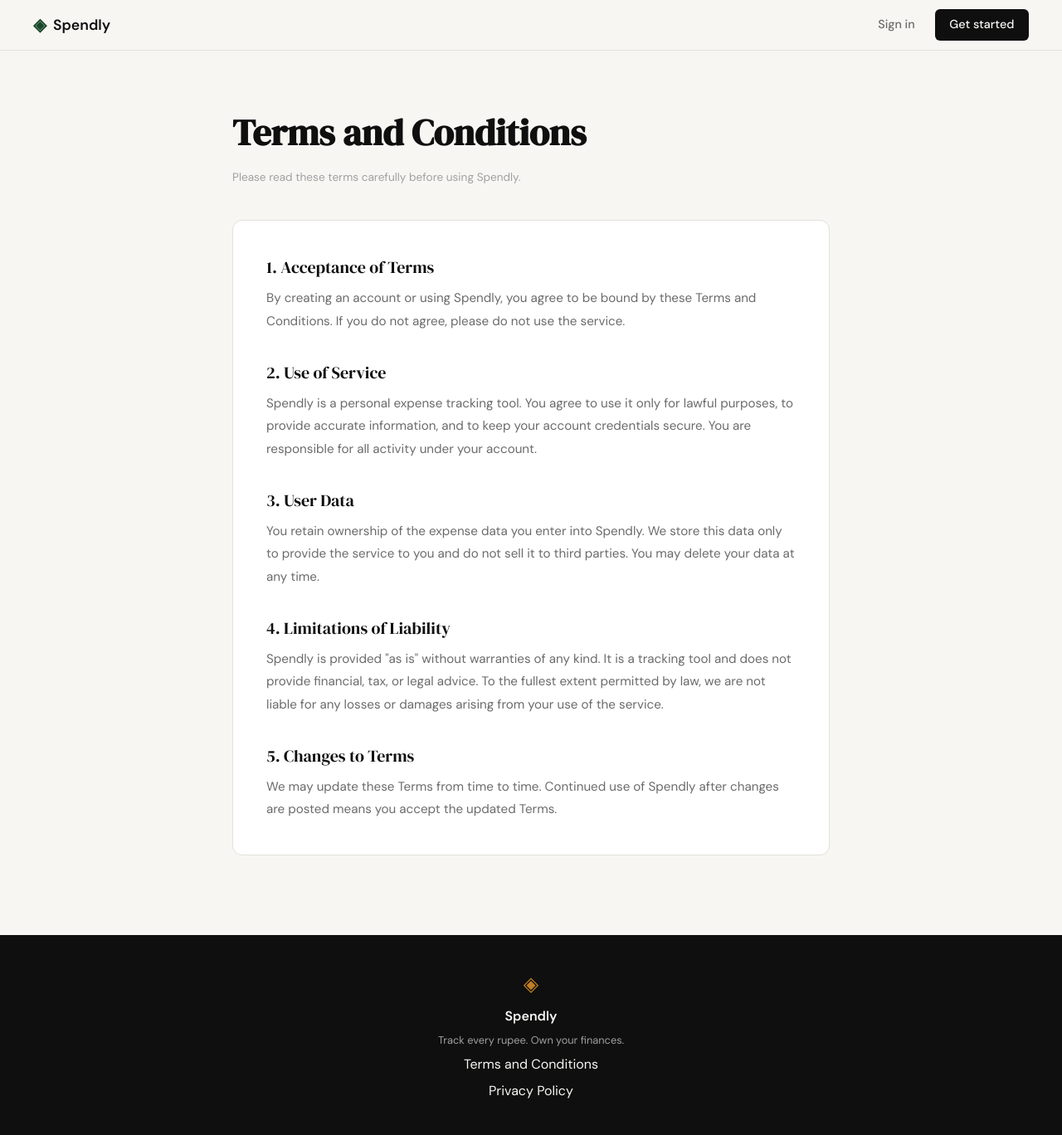
After one commit to Saiemkhan8540/spendly, a Flask app: page /terms in a window 1280 px wide. The commit adds this page. Shown: the whole page at 83% size. Run offline with Flask 3, Linux system fonts and the light colour scheme.

Commit message:
landing: add terms and conditions page and route

```diff
--- a/app.py
+++ b/app.py
@@ -20,6 +20,11 @@ def register():
 @app.route("/login")
 def login():
     return render_template("login.html")
+
+
+@app.route("/terms")
+def terms():
+    return render_template("terms.html")
 
 
 # ------------------------------------------------------------------ #
--- a/static/css/style.css
+++ b/static/css/style.css
@@ -369,6 +369,59 @@ a { color: inherit; text-decoration: none; }
 }
 
 /* ------------------------------------------------------------------ */
+/* Legal pages                                                         */
+/* ------------------------------------------------------------------ */
+
+.legal-section {
+    padding: 4rem 2rem 6rem;
+}
+
+.legal-container {
+    max-width: 720px;
+    margin: 0 auto;
+}
+
+.legal-title {
+    font-family: var(--font-display);
+    font-size: clamp(2rem, 4vw, 2.75rem);
+    color: var(--ink);
+    margin-bottom: 0.5rem;
+}
+
+.legal-updated {
+    font-size: 0.85rem;
+    color: var(--ink-faint);
+    margin-bottom: 2.5rem;
+}
+
+.legal-card {
+    background: var(--paper-card);
+    border: 1px solid var(--border);
+    border-radius: var(--radius-md);
+    padding: 2.5rem;
+}
+
+.legal-card h2 {
+    font-family: var(--font-display);
+    font-size: 1.25rem;
+    font-weight: 400;
+    color: var(--ink);
+    margin: 2rem 0 0.5rem;
+}
+
+.legal-card h2:first-child { margin-top: 0; }
+
+.legal-card p {
+    font-size: 0.95rem;
+    color: var(--ink-muted);
+    line-height: 1.8;
+}
+
+@media (max-width: 600px) {
+    .legal-card { padding: 1.5rem; }
+}
+
+/* ------------------------------------------------------------------ */
 /* Auth pages                                                          */
 /* ------------------------------------------------------------------ */
 
--- a/templates/base.html
+++ b/templates/base.html
@@ -34,7 +34,7 @@
             <span class="brand-icon">◈</span>
             <span class="footer-name">Spendly</span>
             <p class="footer-copy">Track every rupee. Own your finances.</p>
-            <a href="#">Terms and Conditions</a>
+            <a href="{{ url_for('terms') }}">Terms and Conditions</a>
             <a href="#">Privacy Policy</a>
         </div>
     </footer>
--- /dev/null
+++ b/templates/terms.html
@@ -0,0 +1,31 @@
+{% extends "base.html" %}
+
+{% block title %}Terms and Conditions — Spendly{% endblock %}
+
+{% block content %}
+
+<section class="legal-section">
+    <div class="legal-container">
+        <h1 class="legal-title">Terms and Conditions</h1>
+        <p class="legal-updated">Please read these terms carefully before using Spendly.</p>
+
+        <div class="legal-card">
+            <h2>1. Acceptance of Terms</h2>
+            <p>By creating an account or using Spendly, you agree to be bound by these Terms and Conditions. If you do not agree, please do not use the service.</p>
+
+            <h2>2. Use of Service</h2>
+            <p>Spendly is a personal expense tracking tool. You agree to use it only for lawful purposes, to provide accurate information, and to keep your account credentials secure. You are responsible for all activity under your account.</p>
+
+            <h2>3. User Data</h2>
+            <p>You retain ownership of the expense data you enter into Spendly. We store this data only to provide the service to you and do not sell it to third parties. You may delete your data at any time.</p>
+
+            <h2>4. Limitations of Liability</h2>
+            <p>Spendly is provided "as is" without warranties of any kind. It is a tracking tool and does not provide financial, tax, or legal advice. To the fullest extent permitted by law, we are not liable for any losses or damages arising from your use of the service.</p>
+
+            <h2>5. Changes to Terms</h2>
+            <p>We may update these Terms from time to time. Continued use of Spendly after changes are posted means you accept the updated Terms.</p>
+        </div>
+    </div>
+</section>
+
+{% endblock %}
```
